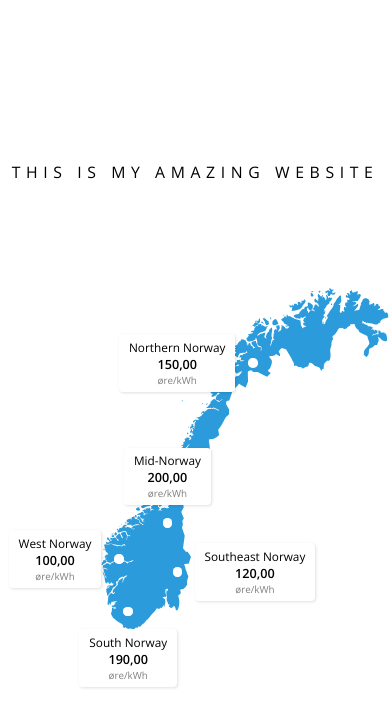
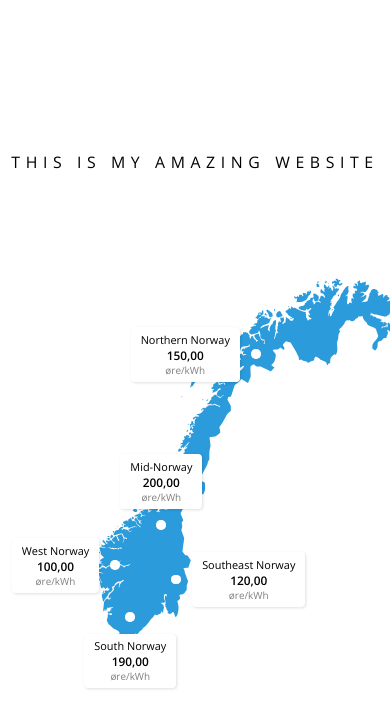
Before and after one commit to ricardoolivaalonso/X3HrpxrLM6sYREqa, a plain HTML site: page index.html in a window 390 px wide. Drawn offline with nearby package versions, Linux system fonts and the light colour scheme.

Commit message:
Add files via upload

```diff
--- a/main.css
+++ b/main.css
@@ -17,7 +17,7 @@ body{
 
 h1 {
     margin-bottom: 100px;
-    font-size: calc(16px + (32 - 16) * ((100vmin - 400px) / (1200 - 400)));
+    font-size: calc(16px + (27.5 - 16) * ((100vw - 400px) / (1200 - 400)));
     text-align: center;
     text-transform: uppercase;
     letter-spacing: .35rem;
@@ -27,10 +27,47 @@ h1 {
 .map,
 svg{
     position: relative;
-    height: 100vmin;
-    min-width: 400px;
-    min-height: 400px;
+    height: 51vw;
+    width: 51vw;
+    min-width: 420px;
+    min-height: 420px;
 }
+@media (max-width: 1400px){
+    .map,
+    svg{
+        height: 55vw;
+        width: 55vw;
+    }
+}
+@media (max-width: 1200px){
+    .map,
+    svg{
+        height: 60vw;
+        width: 60vw;
+    }
+}
+@media (max-width: 1000px){
+    .map,
+    svg{
+        height: 70vw;
+        width: 70vw;
+    }
+}
+@media (max-width: 800px){
+    .map,
+    svg{
+        height: 80vw;
+        width: 80vw;
+    }
+}
+@media (max-width: 600px){
+    .map,
+    svg{
+        height: 90vw;
+        width: 90vw;
+    }
+}
+
 /* Change the color of your map */
 path{ fill: #2b9bdb; }
 
@@ -48,7 +85,7 @@ path{ fill: #2b9bdb; }
     align-items: center;
     justify-items: center;
     grid-auto-flow: column;
-    gap: calc(5px + (10 - 5) * ((100vmin - 400px) / (1200 - 400)));
+    gap: calc(4px + (8 - 4) * ((100vw - 400px) / (1200 - 400)));
 }
 .label__region:nth-of-type(1){
     top: 12.85%;
@@ -74,32 +111,33 @@ path{ fill: #2b9bdb; }
 }
 .label__info{
     padding:
-        calc(5px + (10 - 5) * ((100vmin - 400px) / (1200 - 400)))
-        calc(10px + (20 - 10) * ((100vmin - 400px) / (1200 - 400)))
+        calc(5px + (10 - 5) * ((100vw - 400px) / (1200 - 400)))
+        calc(10px + (20 - 10) * ((100vw - 400px) / (1200 - 400)))
     ;
     display: grid;
     justify-items: center;
     align-items: center;
     color: #000000;
 
-    border-radius: calc(4px + (8 - 4) * ((100vmin - 400px) / (1200 - 400)));
+    border-radius: calc(4px + (8 - 4) * ((100vw - 400px) / (1200 - 400)));
     background-color: #ffffff;
     box-shadow:
-        calc(1px + (3 - 1) * ((100vmin - 400px) / (1200 - 400)))
-        calc(1px + (3 - 1) * ((100vmin - 400px) / (1200 - 400)))
-        calc(3px + (9 - 3) * ((100vmin - 400px) / (1200 - 400)))
+        calc(1px + (2 - 1) * ((100vw - 400px) / (1200 - 400)))
+        calc(1px + (2 - 1) * ((100vw - 400px) / (1200 - 400)))
+        calc(3px + (8 - 3) * ((100vw - 400px) / (1200 - 400)))
         rgba(0, 0, 0, .125)
     ;
 }
     .label__info-name{
-        font-size: calc(12px + (26 - 12) * ((100vmin - 400px) / (1200 - 400)));
+        font-size: calc(11px + (16 - 11) * ((100vw - 400px) / (1200 - 400)));
+        white-space: nowrap;
     }
     .label__info-number{
-        font-size: calc(13px + (40 - 13) * ((100vmin - 400px) / (1200 - 400)));
+        font-size: calc(12px + (21 - 12) * ((100vw - 400px) / (1200 - 400)));
         font-weight: 600;
     }
     .label__info-kw{
-        font-size: calc(10px + (22 - 10) * ((100vmin - 400px) / (1200 - 400)));
+        font-size: calc(10px + (14 - 10) * ((100vw - 400px) / (1200 - 400)));
         opacity: .5;
     }
     .label__dot{
@@ -107,16 +145,16 @@ path{ fill: #2b9bdb; }
         display: flex;
         justify-content: center;
         align-items: center;
-        width: calc(25px + (50 - 25) * ((100vmin - 400px) / (1200 - 400)));
-        height: calc(25px + (50 - 25) * ((100vmin - 400px) / (1200 - 400)));
+        width: calc(25px + (40 - 25) * ((100vw - 400px) / (1200 - 400)));
+        height: calc(25px + (40 - 25) * ((100vw - 400px) / (1200 - 400)));
         cursor: pointer;
     }
     .label__dot::before,
     .label__dot::after{
         content: '';
         position: absolute;
-        width: calc(10px + (35 - 10) * ((100vmin - 400px) / (1200 - 400)));
-        height: calc(10px + (35 - 10) * ((100vmin - 400px) / (1200 - 400)));
+        width: calc(10px + (20 - 10) * ((100vw - 400px) / (1200 - 400)));
+        height: calc(10px + (20 - 10) * ((100vw - 400px) / (1200 - 400)));
         border-radius: 50%;
         background-color: #ffffff;
     }
```
